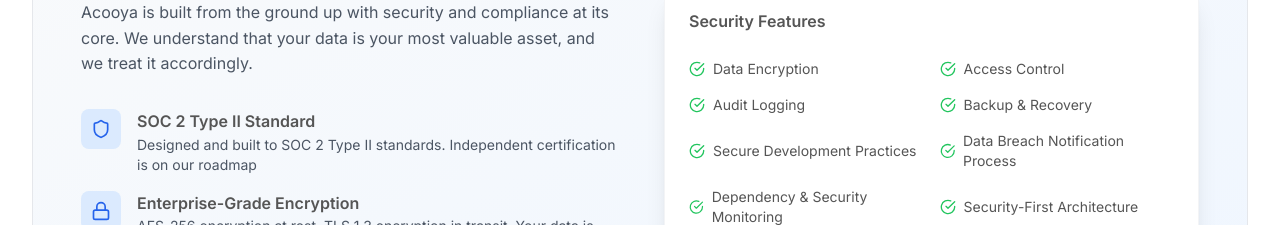
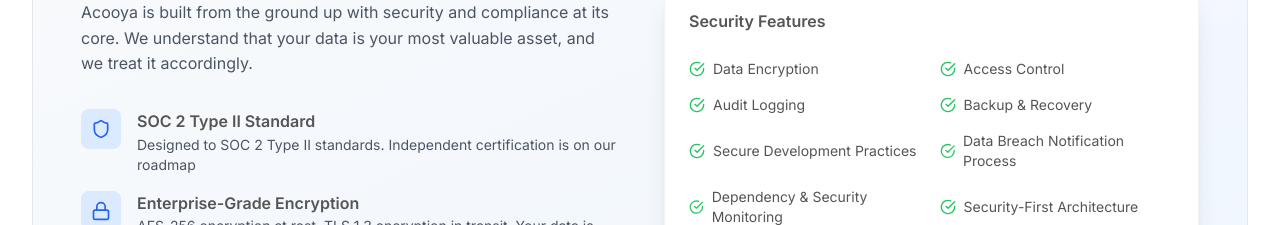
Before and after one commit to BrooklynY/acooya-consulting, a React (Vite) app: page / in a window 1280 px wide. Shown: the part 5120-5345 px from the top of the page. Built offline with nearby package versions, Linux system fonts and the light colour scheme.

Commit message:
Update SOC 2 Type II description for clarity
Signed-off-by: Chookln <96118081+BrooklynY@users.noreply.github.com>

```diff
--- a/src/pages/HomePage.tsx
+++ b/src/pages/HomePage.tsx
@@ -486,7 +486,7 @@
                 </p>
                 <div className="space-y-4">
                   {[
-                    { icon: Shield, title: 'SOC 2 Type II Standard', desc: 'Designed and built to SOC 2 Type II standards. Independent certification is on our roadmap' },
+                    { icon: Shield, title: 'SOC 2 Type II Standard', desc: 'Designed to SOC 2 Type II standards. Independent certification is on our roadmap' },
                     { icon: Lock, title: 'Enterprise-Grade Encryption', desc: 'AES-256 encryption at rest. TLS 1.3 encryption in transit. Your data is protected at every layer' },
                     { icon: FileText, title: 'Privacy Act & GDPR Aligned', desc: 'Built to meet Australian Privacy Act and GDPR requirements. Privacy-first architecture with documented data handling practices' },
                   ].map((item, index) => (
```
